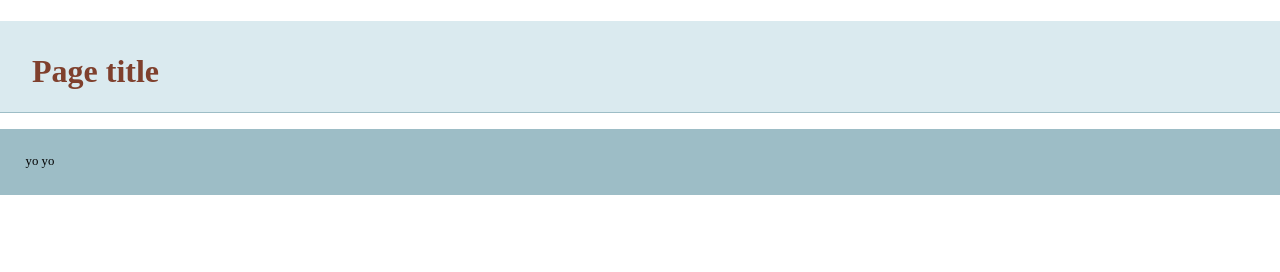
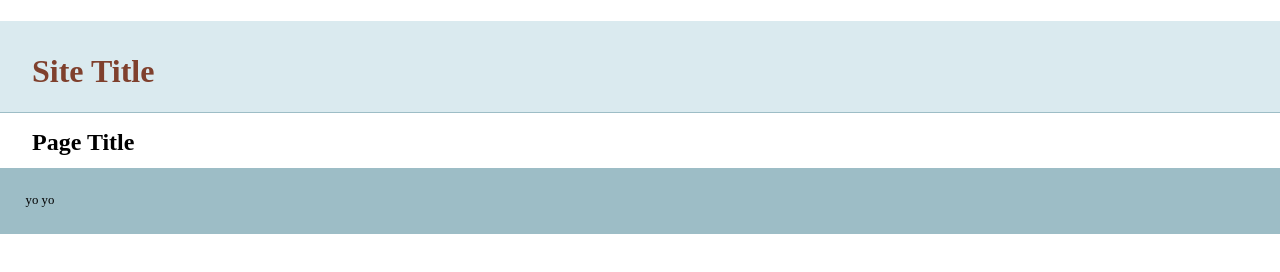
Before and after one commit to subratwebd/git-basics, a plain HTML site: page index.html in a window 1280 px wide. Drawn offline with nearby package versions, Linux system fonts and the light colour scheme.

Commit message:
added header 2

```diff
--- a/index.html
+++ b/index.html
@@ -14,11 +14,12 @@
     </head>
     <body>
     <header>
-	<h1>Page title</h1>
+	<h1>Site Title</h1>
     </header>
     <nav id="pageNav">
     </nav>
     <main>
+	<h2>Page Title</h2>
     </main>
     <footer>yo yo
     </footer>
```
